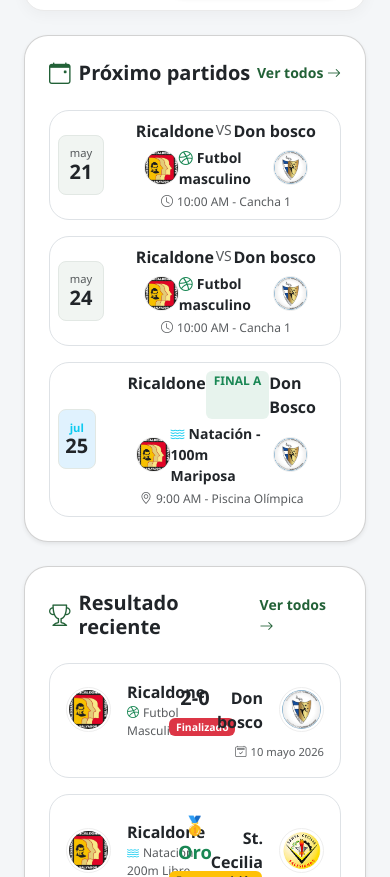
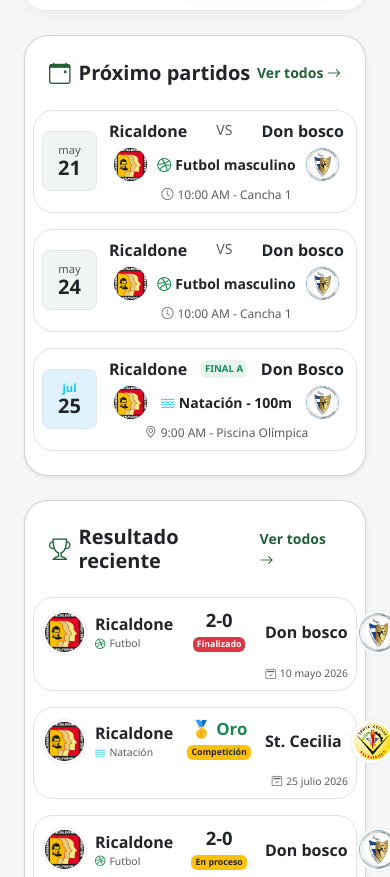
Before and after one commit to abraham27-ops/prueva-responsive-neoLegue, a plain HTML site: page Paginas/inicio.html in a window 390 px wide. Shown: the part 1123-2000 px from the top of the page. Drawn offline with nearby package versions, Linux system fonts and the light colour scheme; some packages are replaced by stand-ins of ours; a script that the page names is missing.

Commit message:
responsive

```diff
--- a/Paginas/inicio.html
+++ b/Paginas/inicio.html
@@ -186,73 +186,73 @@
                             <i class="bi bi-calendar-event text-custom-green me-2 fs-4"></i>
                             Próximo partidos
                         </h5>
-                        <a href="gestion_partidos.html" class="text-custom-green text-decoration-none small fw-semibold">Ver todos <i class="bi bi-arrow-right"></i></a>
+                        <a href="calendario.html" class="text-custom-green text-decoration-none small fw-semibold">Ver todos <i class="bi bi-arrow-right"></i></a>
                     </div>
 
-                    <div class="card-body px-4">
+                    <div class="card-body px-2 px-md-4">
 
                         <div class="card inner-card rounded-4-custom mb-3 hover-zoom-card" onclick="window.location.href='detalles_partido.html'" style="cursor: pointer;">
                             <div class="card-body p-2 d-flex align-items-center">
-                                <div class="bg-custom-gray rounded-3 date-box me-3">
+                                <div class="bg-custom-gray rounded-3 date-box me-2 me-md-3">
                                     <span class="small text-muted" style="font-size: 0.7rem;">may</span>
                                     <span class="fw-bold fs-5">21</span>
                                 </div>
-                                <div class="flex-grow-1">
-                                    <div class="d-flex justify-content-between px-3">
-                                        <span class="fw-bold text-dark">Ricaldone</span>
+                                <div class="flex-grow-1 min-width-0">
+                                    <div class="d-flex justify-content-between px-1 px-md-3 gap-1">
+                                        <span class="fw-bold text-dark text-truncate">Ricaldone</span>
                                         <span class="text-muted small">VS</span>
-                                        <span class="fw-bold text-dark">Don bosco</span>
+                                        <span class="fw-bold text-dark text-truncate">Don bosco</span>
                                     </div>
-                                    <div class="d-flex justify-content-between align-items-center px-4 mt-1">
-                                        <img src="../img/itr.jpg" class="team-logo-small" alt="Logo Ricaldone">
-                                        <span class="fw-bold text-dark small"><i class="bi bi-dribbble text-success me-1"></i>Futbol masculino</span>
-                                        <img src="../img/donBosco.jpg" class="team-logo-small" alt="Logo Don Bosco">
+                                    <div class="d-flex justify-content-between align-items-center px-2 px-md-4 mt-1 gap-1">
+                                        <img src="../img/itr.jpg" class="team-logo-small flex-shrink-0" alt="Logo Ricaldone">
+                                        <span class="fw-bold text-dark small text-truncate text-center"><i class="bi bi-dribbble text-success me-1"></i>Futbol masculino</span>
+                                        <img src="../img/donBosco.jpg" class="team-logo-small flex-shrink-0" alt="Logo Don Bosco">
                                     </div>
-                                    <div class="text-center text-muted mt-1" style="font-size: 0.75rem;"><i class="bi bi-clock me-1"></i>10:00 AM - Cancha 1</div>
+                                    <div class="text-center text-muted mt-1 text-truncate" style="font-size: 0.75rem;"><i class="bi bi-clock me-1"></i>10:00 AM - Cancha 1</div>
                                 </div>
                             </div>
                         </div>
 
                         <div class="card inner-card rounded-4-custom mb-3 hover-zoom-card" onclick="window.location.href='detalles_partido.html'" style="cursor: pointer;">
                             <div class="card-body p-2 d-flex align-items-center">
-                                <div class="bg-custom-gray rounded-3 date-box me-3">
+                                <div class="bg-custom-gray rounded-3 date-box me-2 me-md-3">
                                     <span class="small text-muted" style="font-size: 0.7rem;">may</span>
                                     <span class="fw-bold fs-5">24</span>
                                 </div>
-                                <div class="flex-grow-1">
-                                    <div class="d-flex justify-content-between px-3">
-                                        <span class="fw-bold text-dark">Ricaldone</span>
+                                <div class="flex-grow-1 min-width-0">
+                                    <div class="d-flex justify-content-between px-1 px-md-3 gap-1">
+                                        <span class="fw-bold text-dark text-truncate">Ricaldone</span>
                                         <span class="text-muted small">VS</span>
-                                        <span class="fw-bold text-dark">Don bosco</span>
+                                        <span class="fw-bold text-dark text-truncate">Don bosco</span>
                                     </div>
-                                    <div class="d-flex justify-content-between align-items-center px-4 mt-1">
-                                        <img src="../img/itr.jpg" class="team-logo-small" alt="Logo Ricaldone">
-                                        <span class="fw-bold text-dark small"><i class="bi bi-dribbble text-success me-1"></i>Futbol masculino</span>
-                                        <img src="../img/donBosco.jpg" class="team-logo-small" alt="Logo Don Bosco">
+                                    <div class="d-flex justify-content-between align-items-center px-2 px-md-4 mt-1 gap-1">
+                                        <img src="../img/itr.jpg" class="team-logo-small flex-shrink-0" alt="Logo Ricaldone">
+                                        <span class="fw-bold text-dark small text-truncate text-center"><i class="bi bi-dribbble text-success me-1"></i>Futbol masculino</span>
+                                        <img src="../img/donBosco.jpg" class="team-logo-small flex-shrink-0" alt="Logo Don Bosco">
                                     </div>
-                                    <div class="text-center text-muted mt-1" style="font-size: 0.75rem;"><i class="bi bi-clock me-1"></i>10:00 AM - Cancha 1</div>
+                                    <div class="text-center text-muted mt-1 text-truncate" style="font-size: 0.75rem;"><i class="bi bi-clock me-1"></i>10:00 AM - Cancha 1</div>
                                 </div>
                             </div>
                         </div>
 
                         <div class="card inner-card rounded-4-custom mb-2 hover-zoom-card" onclick="window.location.href='detalles_partido_natacion.html'" style="cursor: pointer;">
                             <div class="card-body p-2 d-flex align-items-center">
-                                <div class="bg-custom-gray rounded-3 date-box me-3" style="background-color: #e0f2fe;">
+                                <div class="bg-custom-gray rounded-3 date-box me-2 me-md-3" style="background-color: #e0f2fe;">
                                     <span class="small text-info fw-bold" style="font-size: 0.7rem;">jul</span>
                                     <span class="fw-bold fs-5 text-dark">25</span>
                                 </div>
-                                <div class="flex-grow-1">
-                                    <div class="d-flex justify-content-between px-3">
-                                        <span class="fw-bold text-dark">Ricaldone</span>
-                                        <span class="badge bg-success bg-opacity-10 text-success small px-2 py-1">FINAL A</span>
-                                        <span class="fw-bold text-dark">Don Bosco</span>
+                                <div class="flex-grow-1 min-width-0">
+                                    <div class="d-flex justify-content-between align-items-center px-1 px-md-3 gap-1">
+                                        <span class="fw-bold text-dark text-truncate">Ricaldone</span>
+                                        <span class="badge bg-success bg-opacity-10 text-success small px-1 py-1" style="font-size: 0.6rem;">FINAL A</span>
+                                        <span class="fw-bold text-dark text-truncate">Don Bosco</span>
                                     </div>
-                                    <div class="d-flex justify-content-between align-items-center px-4 mt-1">
-                                        <img src="../img/itr.jpg" class="team-logo-small" alt="Logo Ricaldone">
-                                        <span class="fw-bold text-dark small"><i class="bi bi-water text-info me-1"></i>Natación - 100m Mariposa</span>
-                                        <img src="../img/donBosco.jpg" class="team-logo-small" alt="Logo Don Bosco">
+                                    <div class="d-flex justify-content-between align-items-center px-2 px-md-4 mt-1 gap-1">
+                                        <img src="../img/itr.jpg" class="team-logo-small flex-shrink-0" alt="Logo Ricaldone">
+                                        <span class="fw-bold text-dark small text-truncate text-center"><i class="bi bi-water text-info me-1"></i>Natación - 100m</span>
+                                        <img src="../img/donBosco.jpg" class="team-logo-small flex-shrink-0" alt="Logo Don Bosco">
                                     </div>
-                                    <div class="text-center text-muted mt-1" style="font-size: 0.75rem;"><i class="bi bi-geo-alt me-1"></i>9:00 AM - Piscina Olímpica</div>
+                                    <div class="text-center text-muted mt-1 text-truncate" style="font-size: 0.75rem;"><i class="bi bi-geo-alt me-1"></i>9:00 AM - Piscina Olímpica</div>
                                 </div>
                             </div>
                         </div>
@@ -267,89 +267,89 @@
                             <i class="bi bi-trophy text-custom-green me-2 fs-4"></i>
                             Resultado reciente
                         </h5>
-                        <a href="gestion_partidos.html" class="text-custom-green text-decoration-none small fw-semibold">Ver todos <i class="bi bi-arrow-right"></i></a>
+                        <a href="calendario.html" class="text-custom-green text-decoration-none small fw-semibold">Ver todos <i class="bi bi-arrow-right"></i></a>
                     </div>
 
-                    <div class="card-body px-4">
+                    <div class="card-body px-2 px-md-4">
 
                         <div class="card inner-card rounded-4-custom mb-3 hover-zoom-card" onclick="window.location.href='detalles_partido.html'" style="cursor: pointer;">
-                            <div class="card-body p-3">
-                                <div class="d-flex justify-content-between align-items-center position-relative">
-                                    <div class="d-flex align-items-center" style="width: 40%;">
-                                        <img src="../img/itr.jpg" class="team-logo me-3" alt="Ricaldone">
-                                        <div>
-                                            <div class="fw-bold text-dark">Ricaldone</div>
-                                            <div class="text-muted" style="font-size: 0.75rem;"><i class="bi bi-dribbble text-success me-1"></i>Futbol Masculino</div>
+                            <div class="card-body p-2 p-md-3">
+                                <div class="d-flex justify-content-between align-items-center position-relative w-100 min-width-0">
+                                    <div class="d-flex align-items-center flex-grow-1 min-width-0" style="flex-basis: 35%;">
+                                        <img src="../img/itr.jpg" class="team-logo me-2 flex-shrink-0" alt="Ricaldone">
+                                        <div class="min-width-0">
+                                            <div class="fw-bold text-dark text-truncate">Ricaldone</div>
+                                            <div class="text-muted text-truncate" style="font-size: 0.65rem;"><i class="bi bi-dribbble text-success me-1"></i>Futbol</div>
                                         </div>
                                     </div>
 
-                                    <div class="text-center" style="width: 20%;">
-                                        <div class="fw-bold text-dark" style="font-size: 1.25rem;">2-0</div>
-                                        <span class="badge mt-1" style="background-color: #dc3545; font-size: 0.65rem;">Finalizado</span>
+                                    <div class="text-center flex-shrink-0 px-1" style="flex-basis: 30%;">
+                                        <div class="fw-bold text-dark" style="font-size: 1.15rem;">2-0</div>
+                                        <span class="badge mt-1 text-truncate px-1" style="background-color: #dc3545; font-size: 0.55rem;">Finalizado</span>
                                     </div>
 
-                                    <div class="d-flex align-items-center justify-content-end text-end" style="width: 40%;">
-                                        <div class="me-3">
-                                            <div class="fw-bold text-dark">Don bosco</div>
+                                    <div class="d-flex align-items-center justify-content-end text-end flex-grow-1 min-width-0" style="flex-basis: 35%;">
+                                        <div class="me-2 min-width-0">
+                                            <div class="fw-bold text-dark text-truncate">Don bosco</div>
                                         </div>
-                                        <img src="../img/donBosco.jpg" class="team-logo" alt="Don Bosco">
+                                        <img src="../img/donBosco.jpg" class="team-logo flex-shrink-0" alt="Don Bosco">
                                     </div>
                                 </div>
-                                <div class="text-end text-muted mt-1" style="font-size: 0.7rem;">
+                                <div class="text-end text-muted mt-2" style="font-size: 0.65rem;">
                                     <i class="bi bi-calendar2-check me-1"></i>10 mayo 2026
                                 </div>
                             </div>
                         </div>
 
                         <div class="card inner-card rounded-4-custom mb-3 hover-zoom-card" onclick="window.location.href='detalles_partido_natacion.html'" style="cursor: pointer;">
-                            <div class="card-body p-3">
-                                <div class="d-flex justify-content-between align-items-center position-relative">
-                                    <div class="d-flex align-items-center" style="width: 40%;">
-                                        <img src="../img/itr.jpg" class="team-logo me-3" alt="Ricaldone">
-                                        <div>
-                                            <div class="fw-bold text-dark">Ricaldone</div>
-                                            <div class="text-muted" style="font-size: 0.75rem;"><i class="bi bi-water text-info me-1"></i>Natación 200m Libre</div>
+                            <div class="card-body p-2 p-md-3">
+                                <div class="d-flex justify-content-between align-items-center position-relative w-100 min-width-0">
+                                    <div class="d-flex align-items-center flex-grow-1 min-width-0" style="flex-basis: 35%;">
+                                        <img src="../img/itr.jpg" class="team-logo me-2 flex-shrink-0" alt="Ricaldone">
+                                        <div class="min-width-0">
+                                            <div class="fw-bold text-dark text-truncate">Ricaldone</div>
+                                            <div class="text-muted text-truncate" style="font-size: 0.65rem;"><i class="bi bi-water text-info me-1"></i>Natación</div>
                                         </div>
                                     </div>
-                                    <div class="text-center" style="width: 20%;">
-                                        <div class="fw-bold text-success" style="font-size: 1.15rem;">🥇 Oro</div>
-                                        <span class="badge mt-1 text-dark" style="background-color: #ffc107; font-size: 0.65rem;">En competición</span>
+                                    <div class="text-center flex-shrink-0 px-1" style="flex-basis: 30%;">
+                                        <div class="fw-bold text-success" style="font-size: 1.05rem;">🥇 Oro</div>
+                                        <span class="badge mt-1 text-dark text-truncate px-1" style="background-color: #ffc107; font-size: 0.55rem;">Competición</span>
                                     </div>
-                                    <div class="d-flex align-items-center justify-content-end text-end" style="width: 40%;">
-                                        <div class="me-3">
-                                            <div class="fw-bold text-dark">St. Cecilia</div>
+                                    <div class="d-flex align-items-center justify-content-end text-end flex-grow-1 min-width-0" style="flex-basis: 35%;">
+                                        <div class="me-2 min-width-0">
+                                            <div class="fw-bold text-dark text-truncate">St. Cecilia</div>
                                         </div>
-                                        <img src="../img/cecilia.png" class="team-logo" alt="Santa Cecilia">
+                                        <img src="../img/cecilia.png" class="team-logo flex-shrink-0" alt="Santa Cecilia">
                                     </div>
                                 </div>
-                                <div class="text-end text-muted mt-1" style="font-size: 0.7rem;">
+                                <div class="text-end text-muted mt-2" style="font-size: 0.65rem;">
                                     <i class="bi bi-calendar2-check me-1"></i>25 julio 2026
                                 </div>
                             </div>
                         </div>
 
                         <div class="card inner-card rounded-4-custom mb-2 hover-zoom-card" onclick="window.location.href='detalles_partido.html'" style="cursor: pointer;">
-                            <div class="card-body p-3">
-                                <div class="d-flex justify-content-between align-items-center position-relative">
-                                    <div class="d-flex align-items-center" style="width: 40%;">
-                                        <img src="../img/itr.jpg" class="team-logo me-3" alt="Ricaldone">
-                                        <div>
-                                            <div class="fw-bold text-dark">Ricaldone</div>
-                                            <div class="text-muted" style="font-size: 0.75rem;"><i class="bi bi-dribbble text-success me-1"></i>Futbol Masculino</div>
+                            <div class="card-body p-2 p-md-3">
+                                <div class="d-flex justify-content-between align-items-center position-relative w-100 min-width-0">
+                                    <div class="d-flex align-items-center flex-grow-1 min-width-0" style="flex-basis: 35%;">
+                                        <img src="../img/itr.jpg" class="team-logo me-2 flex-shrink-0" alt="Ricaldone">
+                                        <div class="min-width-0">
+                                            <div class="fw-bold text-dark text-truncate">Ricaldone</div>
+                                            <div class="text-muted text-truncate" style="font-size: 0.65rem;"><i class="bi bi-dribbble text-success me-1"></i>Futbol</div>
                                         </div>
                                     </div>
-                                    <div class="text-center" style="width: 20%;">
-                                        <div class="fw-bold text-dark" style="font-size: 1.25rem;">2-0</div>
-                                        <span class="badge mt-1 text-dark" style="background-color: #ffc107; font-size: 0.65rem;">En proceso</span>
+                                    <div class="text-center flex-shrink-0 px-1" style="flex-basis: 30%;">
+                                        <div class="fw-bold text-dark" style="font-size: 1.15rem;">2-0</div>
+                                        <span class="badge mt-1 text-dark text-truncate px-1" style="background-color: #ffc107; font-size: 0.55rem;">En proceso</span>
                                     </div>
-                                    <div class="d-flex align-items-center justify-content-end text-end" style="width: 40%;">
-                                        <div class="me-3">
-                                            <div class="fw-bold text-dark">Don bosco</div>
+                                    <div class="d-flex align-items-center justify-content-end text-end flex-grow-1 min-width-0" style="flex-basis: 35%;">
+                                        <div class="me-2 min-width-0">
+                                            <div class="fw-bold text-dark text-truncate">Don bosco</div>
                                         </div>
-                                        <img src="../img/donBosco.jpg" class="team-logo" alt="Don Bosco">
+                                        <img src="../img/donBosco.jpg" class="team-logo flex-shrink-0" alt="Don Bosco">
                                     </div>
                                 </div>
-                                <div class="text-end text-muted mt-1" style="font-size: 0.7rem;">
+                                <div class="text-end text-muted mt-2" style="font-size: 0.65rem;">
                                     <i class="bi bi-calendar2-check me-1"></i>10 mayo 2026
                                 </div>
                             </div>
--- a/css/calendario.css
+++ b/css/calendario.css
@@ -291,6 +291,7 @@
     color: #6c757d;
     text-transform: uppercase;
     letter-spacing: 0.5px;
+    min-width: 0;
 }
 
 /* Celdas del Calendario */
@@ -302,6 +303,7 @@
     flex-direction: column;
     gap: 0.25rem;
     transition: background 0.2s;
+    min-width: 0;
 }
 
 .calendar-cell:hover {
--- a/css/pantalla_carga.css
+++ b/css/pantalla_carga.css
@@ -515,7 +515,7 @@ body.loading-body {
 /* ---- RESPONSIVE ---- */
 @media (max-width: 480px) {
     .logo-pedestal { width: 180px; height: 180px; margin-bottom: 20px; }
-    .loading-logo  { width: 110px; height: 110px; }
+    .loading-logo  { width: 110px; height: 110px; margin-left: -48px; margin-top: -52px; }
     .sport-orbit-badge { width: 35px; height: 35px; font-size: 0.9rem; }
     .brand-title   { font-size: 2rem; }
     .brand-tagline { font-size: 0.72rem; letter-spacing: 1.5px; }
--- a/js/controllers/calendario.controllers.js
+++ b/js/controllers/calendario.controllers.js
@@ -355,7 +355,8 @@ document.addEventListener('DOMContentLoaded', () => {
                 <button class="btn btn-month-nav shadow-sm" id="btnNextMonth"><i class="bi bi-chevron-right"></i></button>
             </div>
 
-            <div class="calendar-grid shadow-sm">
+            <div class="table-responsive pb-3">
+                <div class="calendar-grid shadow-sm" style="min-width: 650px;">
                     <div class="calendar-day-header">Lun</div>
                     <div class="calendar-day-header">Mar</div>
                     <div class="calendar-day-header">Mié</div>
@@ -414,7 +415,7 @@ document.addEventListener('DOMContentLoaded', () => {
             }
         }
 
-        html += `</div>`;
+        html += `</div></div>`;
         return html;
     }
 
--- a/js/controllers/gestion_categorias.controllers.js
+++ b/js/controllers/gestion_categorias.controllers.js
@@ -102,7 +102,7 @@ document.addEventListener("DOMContentLoaded", async () => {
                         ${rango} año${rango !== 1 ? 's' : ''} de diferencia
                     </span>
                 </td>
-                <td>
+                <td class="text-nowrap">
                     <!-- Botones de Acción (Consistentes con Estudiantes y Torneos) -->
                     <button type="button" class="btn btn-sm btn-outline-secondary btn-action-cat me-1 btn-editar-cat" title="Editar Categoría" data-id="${cat.id}">
                         <i class="bi bi-pencil"></i>
--- a/js/controllers/gestion_deportes.controllers.js
+++ b/js/controllers/gestion_deportes.controllers.js
@@ -94,8 +94,8 @@ document.addEventListener("DOMContentLoaded", () => {
                     </div>
                 </td>
                 <td class="text-start fw-bold text-dark fs-6">${dep.nombre}</td>
-                <td>
-                    <button type="button" class="btn btn-sm btn-outline-secondary btn-action-deporte me-2 btn-editar" title="Editar" data-id="${dep.id}">
+                <td class="text-nowrap">
+                    <button type="button" class="btn btn-sm btn-outline-secondary btn-action-deporte me-1 btn-editar" title="Editar" data-id="${dep.id}">
                         <i class="bi bi-pencil"></i>
                     </button>
                     <button type="button" class="btn btn-sm btn-outline-danger btn-action-deporte btn-eliminar" title="Eliminar" data-id="${dep.id}">
--- a/js/controllers/gestion_eventos.controllers.js
+++ b/js/controllers/gestion_eventos.controllers.js
@@ -111,7 +111,7 @@ document.addEventListener("DOMContentLoaded", () => {
                 <td>
                     <span class="badge-impacto">${ev.valor}</span>
                 </td>
-                <td>
+                <td class="text-nowrap">
                     <!-- Botones de Acción (Consistentes con todo el sistema) -->
                     <button type="button" class="btn btn-sm btn-outline-secondary btn-action-ev me-1 btn-editar-ev" title="Editar Evento" data-id="${ev.id}">
                         <i class="bi bi-pencil"></i>
```
Also changed, not shown: Paginas/estudiantes.html (+7 -7 lines), Paginas/gestion_categorias.html (+4 -4 lines), Paginas/gestion_de_deportes.html (+11 -7 lines), Paginas/gestion_de_equipos.html (+8 -8 lines), Paginas/gestion_especialidades.html (+5 -1 lines), Paginas/gestion_partidos.html (+3 -3 lines), Paginas/gestion_usuarios.html (+9 -7 lines), Paginas/nav.html (+4 -4 lines), Paginas/noticias.html (+4 -4 lines), Paginas/recuperar.html (+1 -1 lines). Lines whose indentation alone changed are shown as unchanged.
